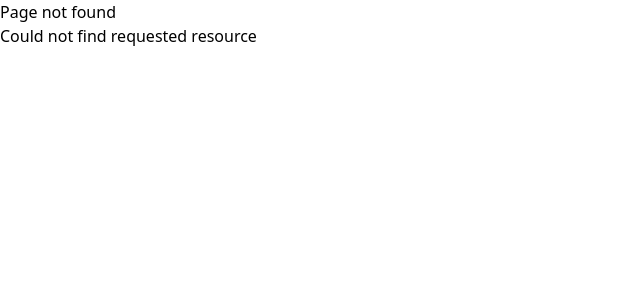
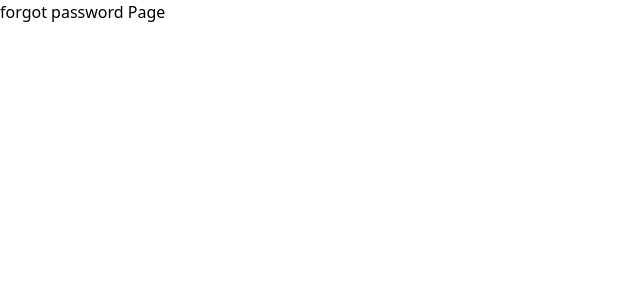
Before and after one commit to NadraAmriii/Next-JS-Tutorial, a Next.js app: page /forgot-password in a window 1280 px wide. Before the commit this address had no page. Shown: the top 300 px of the page, without its empty margins (0-640 px from the left). Built offline with nearby package versions, Linux system fonts and the light colour scheme.

Commit message:
routes group

```diff
--- /dev/null
+++ b/app/(auth)/forgot-password/page.tsx
@@ -0,0 +1,3 @@
+export default function ForgotPassword() {
+    return <div>forgot password  Page</div>
+}
--- /dev/null
+++ b/app/(auth)/login/page.tsx
@@ -0,0 +1,3 @@
+export default function Login() {
+    return <div>Login Page</div>
+}
--- /dev/null
+++ b/app/(auth)/register/page.tsx
@@ -0,0 +1,3 @@
+export default function Register() {
+    return <div>Register Page</div>
+}
```
